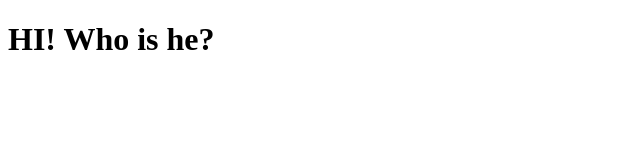
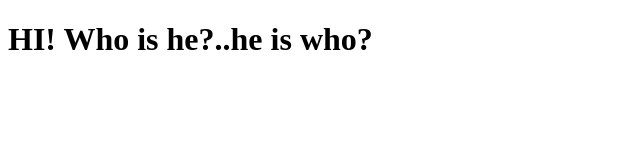
Before and after one commit to RanaMuzamal/Bootcamp2020_sample, a plain HTML site: page index.html in a window 1280 px wide. Shown: the whole page, without its empty margins (0-640 px from the left). Drawn offline with Linux system fonts and the light colour scheme.

Commit message:
Update index.html

```diff
--- a/index.html
+++ b/index.html
@@ -7,6 +7,6 @@
     <title>Document</title>
 </head>
 <body>
-    <h1>HI! Who is he?</h1>
+    <h1>HI! Who is he?..he is who?</h1>
 </body>
 </html>
```
